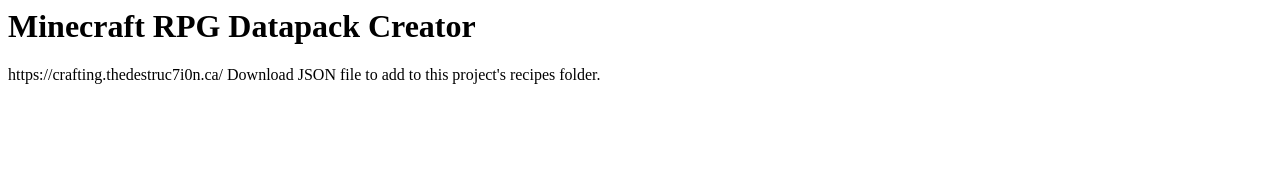
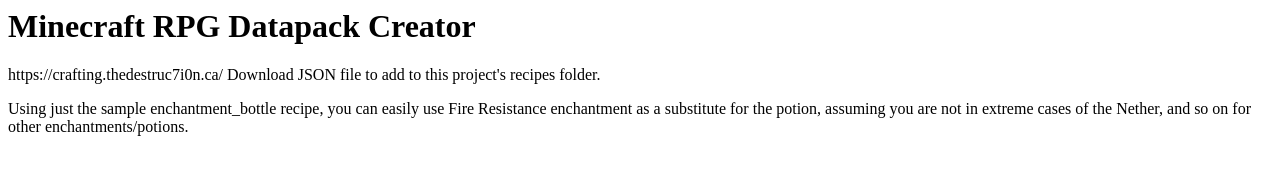
Before and after one commit to ietzel/MC-RPG-datapack, a plain HTML site: page index.html in a window 1280 px wide. Drawn offline with Linux system fonts and the light colour scheme.

Commit message:
Update index.html

```diff
--- a/index.html
+++ b/index.html
@@ -4,4 +4,5 @@
 <body>
   <h1>Minecraft RPG Datapack Creator</h1>
   <p>https://crafting.thedestruc7i0n.ca/ Download JSON file to add to this project's recipes folder.</p>
+  <p>Using just the sample enchantment_bottle recipe, you can easily use Fire Resistance enchantment as a substitute for the potion, assuming you are not in extreme cases of the Nether, and so on for other enchantments/potions.
 </body>
```
